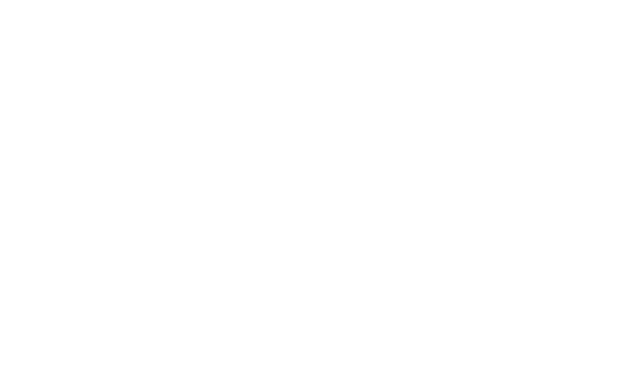
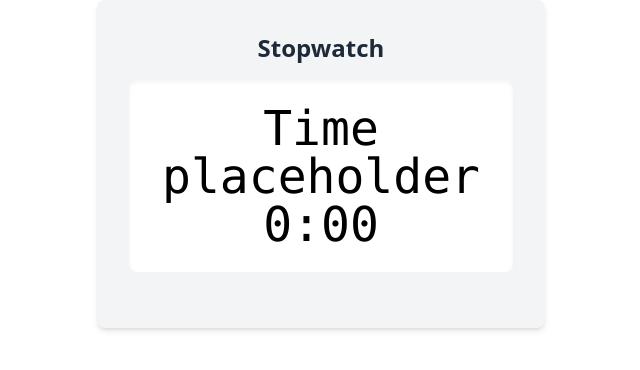
Before and after one commit to boyarkogc/20-challenges, a React (Vite) app: page /stopwatch in a window 1280 px wide. Before the commit this address had no page. Shown: the top 370 px of the page, without its empty margins (319-959 px from the left). Built offline with nearby package versions, Linux system fonts and the light colour scheme.

Commit message:
initial stopwatch code

```diff
--- a/src/App.tsx
+++ b/src/App.tsx
@@ -2,6 +2,7 @@
 import Home from './pages/Home'
 import About from './pages/About'
 import RockPaperScissors from './pages/RockPaperScissors'
+import Stopwatch from './pages/Stopwatch'
 
 function App() {
 
@@ -11,6 +12,7 @@
         <Route path="/" element={<Home />} />
         <Route path="/about" element={<About />} />
         <Route path="/rockpaperscissors" element={<RockPaperScissors />} />
+        <Route path="/stopwatch" element={<Stopwatch />} />
         {/* Add more routes as needed */}
       </Routes>
     </BrowserRouter>
--- /dev/null
+++ b/src/pages/Stopwatch.tsx
@@ -0,0 +1,10 @@
+export default function Stopwatch() {
+  return (
+    <div className="flex flex-col items-center justify-center p-8 bg-gray-100 rounded-lg shadow-md max-w-md mx-auto">
+      <h2 className="text-2xl font-bold text-gray-800 mb-4">Stopwatch</h2>
+      <div className="text-5xl font-mono bg-white py-6 px-8 rounded-lg shadow-inner w-full text-center mb-6">
+        Time placeholder 0:00
+      </div>
+    </div>
+  )
+}
```
